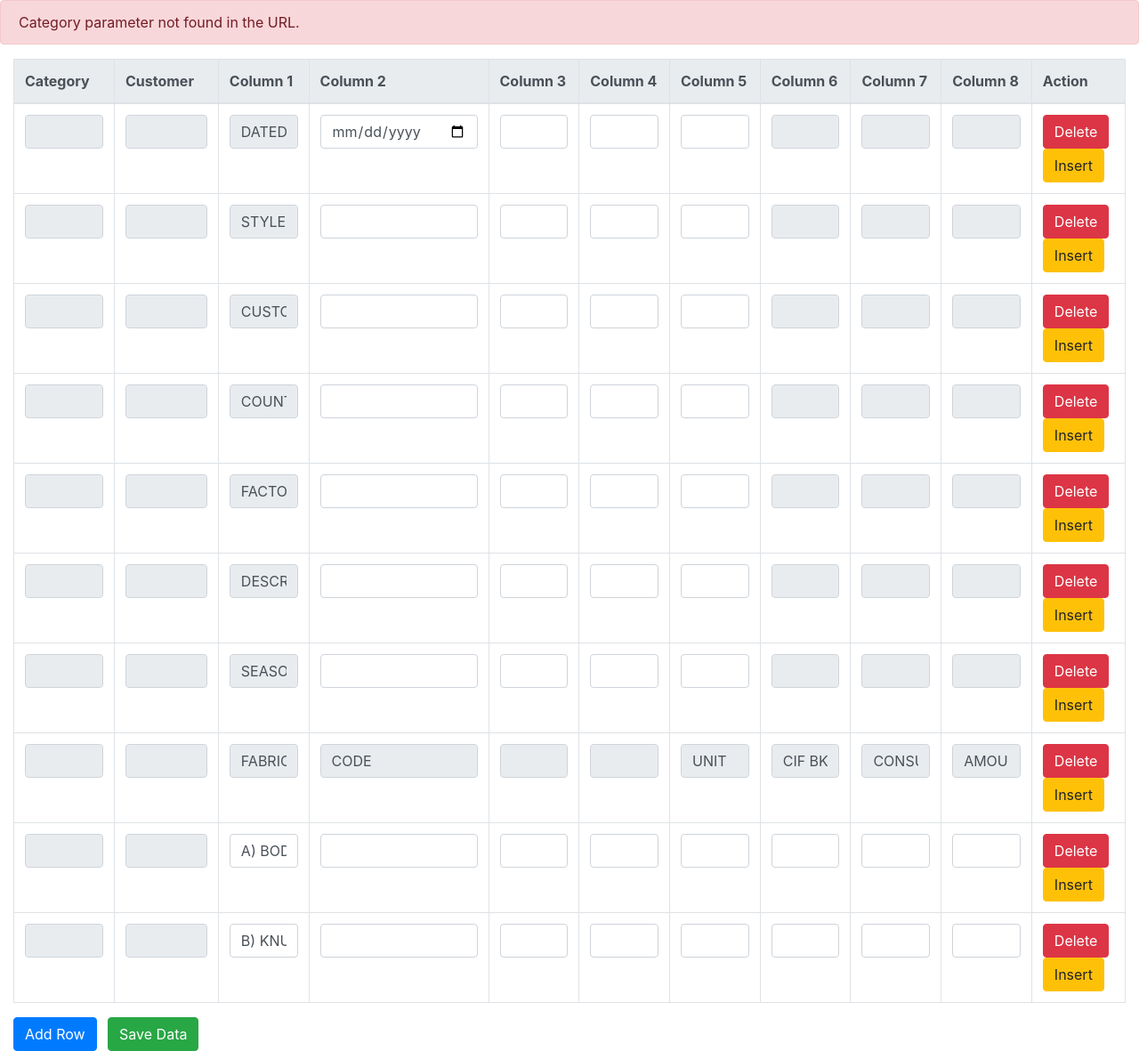
After one commit to Pollakrit43/form_cost, a PHP site: template pages/form_test1.php in a window 1280 px wide. The commit adds this page. Shown: the whole page at 89% size. Run offline with PHP 8.4, Linux system fonts and the light colour scheme; the template is opened without the code that fills it, so the values that code supplies are empty; some libraries are stand-ins or nearby versions.

Commit message:
update costing 27/02/2024

```diff
--- a/index.php
+++ b/index.php
@@ -1,5 +1,5 @@
 <?php
-require('./config.php');
+require('./config/config.php');
 $cusName = "SELECT CusID, CusName, CusContact, CusAddress, CusProvince, CusCountry, CusZip, CusTel, CusFax, CusEmail, CusWebsite, CusCity, Currency_Code, PATCODE, ShipMark, SideMark, PackingInst, Term_Con, CountryID,
 CusCode, CusMainID, Rate, Credit
 FROM Tbl_Customer
@@ -30,7 +30,7 @@ $show_styletype = $connAPSO->query($styleType);
 </head>
 
 <body>
-    <form action="form_test1.php" class="custom-form" id="myForm">
+    <form action="./pages/form_test1.php" class="custom-form" id="myForm">
         <label style="font-size: 2rem;" for="customer" class="form-label">เลือกลูกค้า</label>
         <?php
         echo '<select name="customer" id="customer" class="form-select">';
--- a/form_cost.php
+++ b/pages/form_cost.php
@@ -22,7 +22,7 @@ if (isset($_GET['category']) && isset($_GET['customer'])) {
     <meta charset="UTF-8">
     <meta name="viewport" content="width=device-width, initial-scale=1.0">
     <title>Form Cost</title>
-    <link rel="stylesheet" href="form_cost.css">
+    <link rel="stylesheet" href="../css/form_cost.css">
     <script src="https://cdn.jsdelivr.net/npm/jquery@3.7.1/dist/jquery.min.js"></script>
     <script src="https://cdn.jsdelivr.net/npm/sweetalert2@11"></script>
 </head>
--- a/form_test.php
+++ b/pages/form_test.php
@@ -23,7 +23,7 @@ if (isset($_GET['category']) && isset($_GET['customer'])) {
     <meta name="viewport" content="width=device-width, initial-scale=1.0">
     <title>Live Table Editor</title>
     <?php
-    require './style.php'
+    require '../style.php'
     ?>
 </head>
 
@@ -823,7 +823,7 @@ if (isset($_GET['category']) && isset($_GET['customer'])) {
     </div>
 
 
-    <script src="script.js"></script>
+    <script src="../js/script.js"></script>
 </body>
 
 </html>
--- /dev/null
+++ b/pages/form_test1.php
@@ -0,0 +1,291 @@
+<!DOCTYPE html>
+<html lang="en">
+
+<head>
+    <meta charset="UTF-8">
+    <meta name="viewport" content="width=device-width, initial-scale=1.0">
+    <title>Dynamic HTML Table</title>
+    <!-- Bootstrap CSS -->
+    <script src="https://code.jquery.com/jquery-3.5.1.min.js"></script>
+    <link rel="stylesheet" href="https://stackpath.bootstrapcdn.com/bootstrap/4.5.2/css/bootstrap.min.css">
+</head>
+
+<body>
+    <?php
+    if (isset($_GET['category']) && isset($_GET['customer'])) {
+        // Get the value of the "category" parameter
+        $category = $_GET['category'];
+        $customer = $_GET['customer'];
+
+        echo "<h2 class='mt-3 mb-4'>Customer: $customer - Category: $category</h2>";
+    } else {
+        // Handle the case when "category" parameter is not set
+        echo "<div class='alert alert-danger'>Category parameter not found in the URL.</div>";
+    }
+    ?>
+    <input type='hidden' name='category' value="<?php echo isset($category) ? htmlspecialchars($category) : ''; ?>" readonly>
+    <input type='hidden' name='customer' value="<?php echo isset($customer) ? htmlspecialchars($customer) : ''; ?>" readonly>
+    <div class="container-fluid">
+        <table id="data-table" class="table table-bordered">
+            <thead class="thead-light">
+                <tr>
+                    <th>Category</th>
+                    <th>Customer</th>
+                    <th>Column 1</th>
+                    <th>Column 2</th>
+                    <th>Column 3</th>
+                    <th>Column 4</th>
+                    <th>Column 5</th>
+                    <th>Column 6</th>
+                    <th>Column 7</th>
+                    <th>Column 8</th>
+                    <th>Action</th>
+                </tr>
+            </thead>
+            <tbody>
+                <tr>
+                    <td><input type='text' name='category' value="<?php echo isset($category) ? htmlspecialchars($category) : ''; ?>" readonly class="form-control"></td>
+                    <td><input type='text' name='customer' value="<?php echo isset($customer) ? htmlspecialchars($customer) : ''; ?>" readonly class="form-control"></td>
+                    <td><input type='text' class='form-control' value="DATED" readonly></td>
+                    <td><input type='date' class='form-control'></td>
+                    <td><input type='text' class='form-control'></td>
+                    <td><input type='text' class='form-control'></td>
+                    <td><input type='text' class='form-control'></td>
+                    <td><input type='text' class='form-control' readonly></td>
+                    <td><input type='text' class='form-control' readonly></td>
+                    <td><input type='text' class='form-control' readonly></td>
+                    <td><button class='btn btn-danger' onclick="deleteRow(this)">Delete</button> <button class='btn btn-warning' onclick="insertRow(this)">Insert</button></td>
+                </tr>
+                <tr>
+                    <td><input type='text' name='category' value="<?php echo isset($category) ? htmlspecialchars($category) : ''; ?>" readonly class="form-control"></td>
+                    <td><input type='text' name='customer' value="<?php echo isset($customer) ? htmlspecialchars($customer) : ''; ?>" readonly class="form-control"></td>
+                    <td><input type='text' class='form-control' value="STYLE" readonly></td>
+                    <td><input type='text' class='form-control'></td>
+                    <td><input type='text' class='form-control'></td>
+                    <td><input type='text' class='form-control'></td>
+                    <td><input type='text' class='form-control'></td>
+                    <td><input type='text' class='form-control' readonly></td>
+                    <td><input type='text' class='form-control' readonly></td>
+                    <td><input type='text' class='form-control' readonly></td>
+                    <td><button class='btn btn-danger' onclick="deleteRow(this)">Delete</button> <button class='btn btn-warning' onclick="insertRow(this)">Insert</button></td>
+                </tr>
+                <tr>
+                    <td><input type='text' name='category' value="<?php echo isset($category) ? htmlspecialchars($category) : ''; ?>" readonly class="form-control"></td>
+                    <td><input type='text' name='customer' value="<?php echo isset($customer) ? htmlspecialchars($customer) : ''; ?>" readonly class="form-control"></td>
+                    <td><input type='text' class='form-control' value="CUSTOMER BRAND" readonly></td>
+                    <td><input type='text' class='form-control'></td>
+                    <td><input type='text' class='form-control'></td>
+                    <td><input type='text' class='form-control'></td>
+                    <td><input type='text' class='form-control'></td>
+                    <td><input type='text' class='form-control' readonly></td>
+                    <td><input type='text' class='form-control' readonly></td>
+                    <td><input type='text' class='form-control' readonly></td>
+                    <td><button class='btn btn-danger' onclick="deleteRow(this)">Delete</button> <button class='btn btn-warning' onclick="insertRow(this)">Insert</button></td>
+                </tr>
+                <tr>
+                    <td><input type='text' name='category' value="<?php echo isset($category) ? htmlspecialchars($category) : ''; ?>" readonly class="form-control"></td>
+                    <td><input type='text' name='customer' value="<?php echo isset($customer) ? htmlspecialchars($customer) : ''; ?>" readonly class="form-control"></td>
+                    <td><input type='text' class='form-control' value="COUNTRY OF ORIGIN" readonly></td>
+                    <td><input type='text' class='form-control'></td>
+                    <td><input type='text' class='form-control'></td>
+                    <td><input type='text' class='form-control'></td>
+                    <td><input type='text' class='form-control'></td>
+                    <td><input type='text' class='form-control' readonly></td>
+                    <td><input type='text' class='form-control' readonly></td>
+                    <td><input type='text' class='form-control' readonly></td>
+                    <td><button class='btn btn-danger' onclick="deleteRow(this)">Delete</button> <button class='btn btn-warning' onclick="insertRow(this)">Insert</button></td>
+                </tr>
+                <tr>
+                    <td><input type='text' name='category' value="<?php echo isset($category) ? htmlspecialchars($category) : ''; ?>" readonly class="form-control"></td>
+                    <td><input type='text' name='customer' value="<?php echo isset($customer) ? htmlspecialchars($customer) : ''; ?>" readonly class="form-control"></td>
+                    <td><input type='text' class='form-control' value="FACTORY" readonly></td>
+                    <td><input type='text' class='form-control'></td>
+                    <td><input type='text' class='form-control'></td>
+                    <td><input type='text' class='form-control'></td>
+                    <td><input type='text' class='form-control'></td>
+                    <td><input type='text' class='form-control' readonly></td>
+                    <td><input type='text' class='form-control' readonly></td>
+                    <td><input type='text' class='form-control' readonly></td>
+                    <td><button class='btn btn-danger' onclick="deleteRow(this)">Delete</button> <button class='btn btn-warning' onclick="insertRow(this)">Insert</button></td>
+                </tr>
+                <tr>
+                    <td><input type='text' name='category' value="<?php echo isset($category) ? htmlspecialchars($category) : ''; ?>" readonly class="form-control"></td>
+                    <td><input type='text' name='customer' value="<?php echo isset($customer) ? htmlspecialchars($customer) : ''; ?>" readonly class="form-control"></td>
+                    <td><input type='text' class='form-control' value="DESCRIPTION" readonly></td>
+                    <td><input type='text' class='form-control'></td>
+                    <td><input type='text' class='form-control'></td>
+                    <td><input type='text' class='form-control'></td>
+                    <td><input type='text' class='form-control'></td>
+                    <td><input type='text' class='form-control' readonly></td>
+                    <td><input type='text' class='form-control' readonly></td>
+                    <td><input type='text' class='form-control' readonly></td>
+                    <td><button class='btn btn-danger' onclick="deleteRow(this)">Delete</button> <button class='btn btn-warning' onclick="insertRow(this)">Insert</button></td>
+                </tr>
+                <tr>
+                    <td><input type='text' name='category' value="<?php echo isset($category) ? htmlspecialchars($category) : ''; ?>" readonly class="form-control"></td>
+                    <td><input type='text' name='customer' value="<?php echo isset($customer) ? htmlspecialchars($customer) : ''; ?>" readonly class="form-control"></td>
+                    <td><input type='text' class='form-control' value="SEASON" readonly></td>
+                    <td><input type='text' class='form-control'></td>
+                    <td><input type='text' class='form-control'></td>
+                    <td><input type='text' class='form-control'></td>
+                    <td><input type='text' class='form-control'></td>
+                    <td><input type='text' class='form-control' readonly></td>
+                    <td><input type='text' class='form-control' readonly></td>
+                    <td><input type='text' class='form-control' readonly></td>
+                    <td><button class='btn btn-danger' onclick="deleteRow(this)">Delete</button> <button class='btn btn-warning' onclick="insertRow(this)">Insert</button></td>
+                </tr>
+                <tr>
+                    <td><input type='text' name='category' value="<?php echo isset($category) ? htmlspecialchars($category) : ''; ?>" readonly class="form-control"></td>
+                    <td><input type='text' name='customer' value="<?php echo isset($customer) ? htmlspecialchars($customer) : ''; ?>" readonly class="form-control"></td>
+                    <td><input type='text' class='form-control' value="FABRIC" readonly></td>
+                    <td><input type='text' class='form-control' value="CODE" readonly></td>
+                    <td><input type='text' class='form-control' value="" readonly></td>
+                    <td><input type='text' class='form-control' value="" readonly></td>
+                    <td><input type='text' class='form-control' value="UNIT" readonly></td>
+                    <td><input type='text' class='form-control' value="CIF BKK" readonly></td>
+                    <td><input type='text' class='form-control' value="CONSUMPTION/PC" readonly></td>
+                    <td><input type='text' class='form-control' value="AMOUNT/USD" readonly></td>
+                    <td><button class='btn btn-danger' onclick="deleteRow(this)">Delete</button> <button class='btn btn-warning' onclick="insertRow(this)">Insert</button></td>
+                </tr>
+                <tr>
+                    <td><input type='text' name='category' value="<?php echo isset($category) ? htmlspecialchars($category) : ''; ?>" readonly class="form-control"></td>
+                    <td><input type='text' name='customer' value="<?php echo isset($customer) ? htmlspecialchars($customer) : ''; ?>" readonly class="form-control"></td>
+                    <td><input type='text' class='form-control' value="A) BODY, PALM POCKET"></td>
+                    <td><input type='text' class='form-control'></td>
+                    <td><input type='text' class='form-control'></td>
+                    <td><input type='text' class='form-control'></td>
+                    <td><input type='text' class='form-control'></td>
+                    <td><input type='text' class='form-control'></td>
+                    <td><input type='text' class='form-control'></td>
+                    <td><input type='text' class='form-control'></td>
+                    <td><button class='btn btn-danger' onclick="deleteRow(this)">Delete</button> <button class='btn btn-warning' onclick="insertRow(this)">Insert</button></td>
+                </tr>
+                <tr>
+                    <td><input type='text' name='category' value="<?php echo isset($category) ? htmlspecialchars($category) : ''; ?>" readonly class="form-control"></td>
+                    <td><input type='text' name='customer' value="<?php echo isset($customer) ? htmlspecialchars($customer) : ''; ?>" readonly class="form-control"></td>
+                    <td><input type='text' class='form-control' value="B) KNUCKLE POCKET"></td>
+                    <td><input type='text' class='form-control'></td>
+                    <td><input type='text' class='form-control'></td>
+                    <td><input type='text' class='form-control'></td>
+                    <td><input type='text' class='form-control'></td>
+                    <td><input type='text' class='form-control'></td>
+                    <td><input type='text' class='form-control'></td>
+                    <td><input type='text' class='form-control'></td>
+                    <td><button class='btn btn-danger' onclick="deleteRow(this)">Delete</button> <button class='btn btn-warning' onclick="insertRow(this)">Insert</button></td>
+                </tr>
+
+
+            </tbody>
+        </table>
+        <button class="btn btn-primary mr-2" onclick="addRow()">Add Row</button>
+        <button class="btn btn-success" onclick="saveData()">Save Data</button>
+    </div>
+    <!-- Include jQuery -->
+    <script src="https://code.jquery.com/jquery-3.5.1.min.js"></script>
+
+    <!-- Bootstrap JS -->
+    <script src="https://stackpath.bootstrapcdn.com/bootstrap/4.5.2/js/bootstrap.bundle.min.js"></script>
+
+    <!-- Bootstrap JS -->
+    <script src="https://stackpath.bootstrapcdn.com/bootstrap/4.5.2/js/bootstrap.bundle.min.js"></script>
+    <script>
+        function addRow() {
+            var table = document.getElementById("data-table").getElementsByTagName('tbody')[0];
+            var newRow = table.insertRow(table.rows.length);
+            var category = document.getElementsByName('category')[0].value;
+            var customer = document.getElementsByName('customer')[0].value;
+            for (var i = 0; i < 10; i++) {
+                var cell = newRow.insertCell(i);
+                if (i === 0) {
+                    cell.innerHTML = "<input type='text' value='" + category + "' readonly class='form-control'>";
+                } else if (i === 1) {
+                    cell.innerHTML = "<input type='text' value='" + customer + "' readonly class='form-control'>";
+                } else {
+                    cell.innerHTML = "<input type='text' class='form-control'>";
+                }
+            }
+            var actionCell = newRow.insertCell(10); // Updated to index 10 for the new column
+            actionCell.innerHTML = "<button class='btn btn-danger' onclick='deleteRow(this)'>Delete</button> <button class='btn btn-warning' onclick='insertRow(this)'>Insert</button>";
+        }
+
+        function deleteRow(btn) {
+            var row = btn.parentNode.parentNode;
+            row.parentNode.removeChild(row);
+        }
+
+        function insertRow(btn) {
+            var row = btn.parentNode.parentNode;
+            var newRow = row.parentNode.insertRow(row.rowIndex + 0); // Insert below the current row
+            var category = document.getElementsByName('category')[0].value;
+            var customer = document.getElementsByName('customer')[0].value;
+            for (var i = 0; i < 10; i++) { // Updated loop limit to 10
+                var cell = newRow.insertCell(i);
+                if (i === 0) {
+                    cell.innerHTML = "<input type='text' value='" + category + "' readonly class='form-control'>";
+                } else if (i === 1) {
+                    cell.innerHTML = "<input type='text' value='" + customer + "' readonly class='form-control'>";
+                } else {
+                    cell.innerHTML = "<input type='text' class='form-control'>";
+                }
+            }
+            var actionCell = newRow.insertCell(10); // Updated to index 10 for the new column
+            actionCell.innerHTML = "<button class='btn btn-danger' onclick='deleteRow(this)'>Delete</button> <button class='btn btn-warning' onclick='insertRow(this)'>Insert</button>";
+        }
+
+        function saveData() {
+            var data = [];
+            var table = document.getElementById("data-table").getElementsByTagName('tbody')[0];
+            for (var i = 0; i < table.rows.length; i++) {
+                var row = table.rows[i];
+                var rowData = [];
+                for (var j = 0; j < row.cells.length - 1; j++) { // Exclude the last cell (action cell)
+                    var cell = row.cells[j];
+                    rowData.push(cell.querySelector('input').value);
+                }
+                data.push(rowData);
+            }
+            // Send data to PHP script using AJAX
+            var xhr = new XMLHttpRequest();
+            xhr.open("POST", "../save_data.php?category=<?php echo urlencode($category); ?>&customer=<?php echo urlencode($customer); ?>", true);
+            xhr.setRequestHeader("Content-Type", "application/json;charset=UTF-8");
+            xhr.onload = function() {
+                if (xhr.status === 200) {
+                    console.log(xhr.responseText);
+                    // Optionally, do something with the response
+                }
+            };
+            xhr.send(JSON.stringify(data));
+        }
+
+
+        function calculateAndDisplay() {
+            var table = document.getElementById("data-table").getElementsByTagName('tbody')[0];
+            for (var i = 0; i < table.rows.length; i++) {
+                var row = table.rows[i];
+                var cell6 = row.cells[7].querySelector('input'); // Column 5
+                var cell7 = row.cells[8].querySelector('input'); // Column 6
+                var cell8 = row.cells[9].querySelector('input'); // Column 7
+                if (cell6 && cell7 && cell8) {
+                    var value6 = parseFloat(cell6.value);
+                    var value7 = parseFloat(cell7.value);
+                    if (!isNaN(value6) && !isNaN(value7)) {
+                        cell8.value = (value6 * value7).toFixed(4); // Display the result with two decimal places
+                    } else {
+                        cell8.value = cell8.value;
+                    }
+                }
+            }
+        }
+
+        // Call calculateAndDisplay function when the page loads and whenever there is a change in Column 5 or Column 6
+        document.addEventListener('DOMContentLoaded', function() {
+            calculateAndDisplay();
+            var inputs = document.querySelectorAll('#data-table tbody input[type="text"]');
+            inputs.forEach(function(input) {
+                input.addEventListener('input', calculateAndDisplay);
+            });
+        });
+    </script>
+</body>
+
+</html>
--- a/save_data.php
+++ b/save_data.php
@@ -33,13 +33,17 @@ try {
 
     $data = json_decode(file_get_contents('php://input'), true);
 
+    $sql = "SELECT MAX(Row) AS MaxRow FROM MyTable";
+    $stmt = $conn->query($sql);
+    $maxRow = $stmt->fetch(PDO::FETCH_ASSOC)['MaxRow'];
 
+    $nextRow = $maxRow + 1;
     $numColumnsExpected = 7;
 
     // Insert each row of data into the database
     foreach ($data as $row) {
         // Prepare the SQL statement
-        $sql = "INSERT INTO MyTable (Category, Customer, Column1, Column2, Column3, Column4, Column5, Column6, Column7) VALUES (?, ?, ?, ?, ?, ?, ?, ?, ?)";
+        $sql = "INSERT INTO MyTable (Row,Category, Customer, Column1, Column2, Column3, Column4, Column5, Column6, Column7,Column8) VALUES ($nextRow,?, ?, ?, ?, ?, ?, ?, ?, ?, ?)";
 
         // Prepare the parameters for the SQL query
         $stmt = $conn->prepare($sql);
```
Also changed, not shown: form_test1.php (deleted, +0 -116 lines), config/config.php (renamed from config.php), config/config_251.php (renamed from config_251.php), css/form_cost.css (renamed from form_cost.css), css/form_test1.css (added), js/script.js (renamed from script.js).
